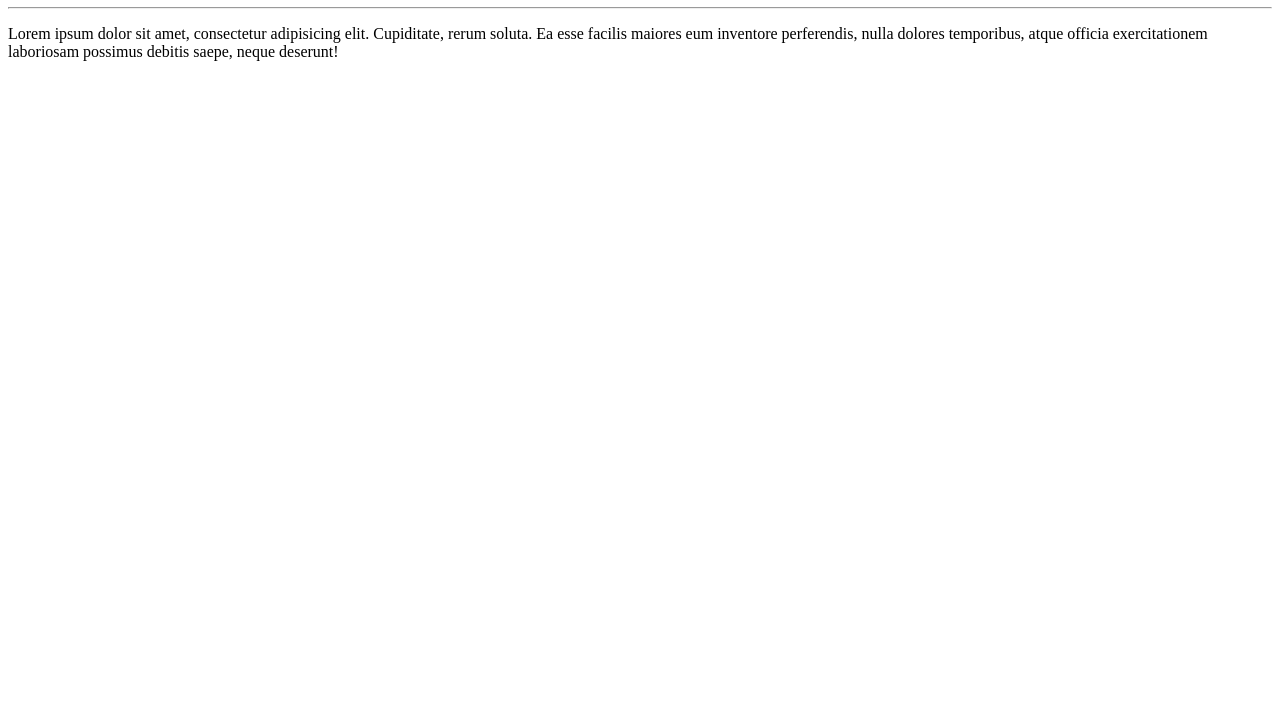
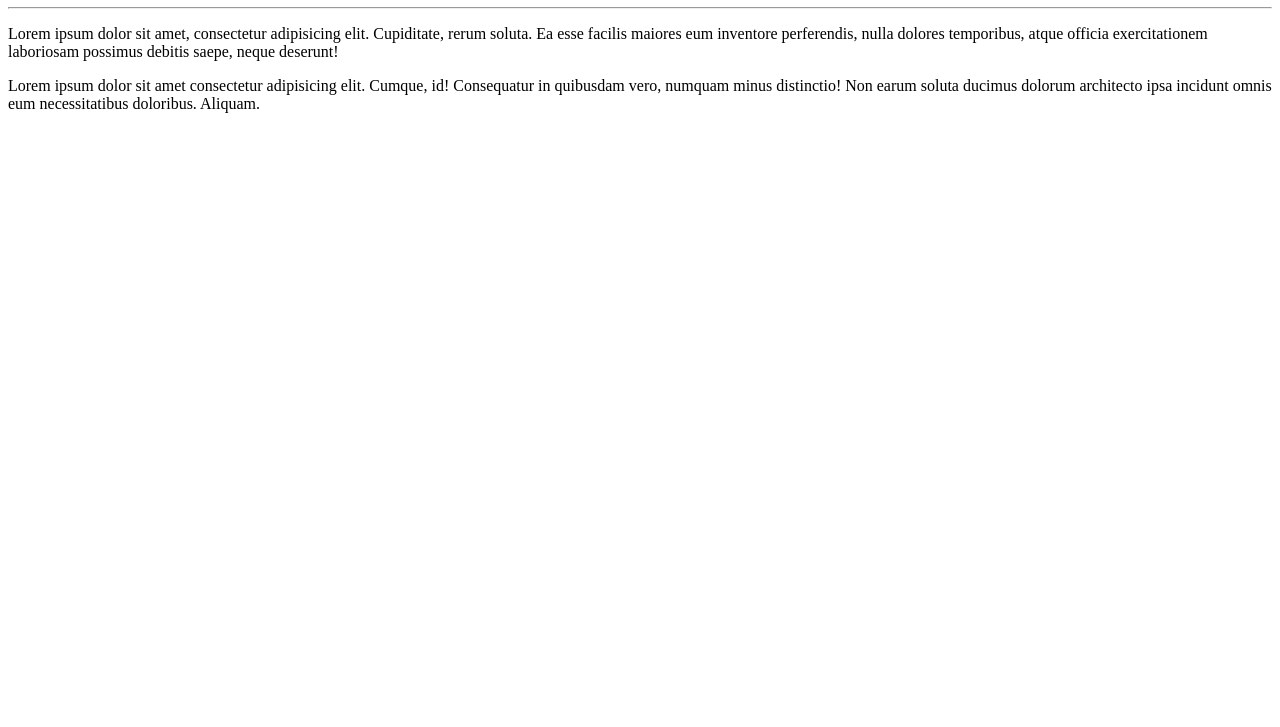
Before and after one commit to BrunoApostolico/ola-mundo, a plain HTML site: page site-exemplo/index.html in a window 1280 px wide. Shown: the part 73-800 px from the top of the page. Drawn offline with Linux system fonts and the light colour scheme.

Commit message:
Update index.html

```diff
--- a/site-exemplo/index.html
+++ b/site-exemplo/index.html
@@ -10,5 +10,6 @@
     <h1>Olá, Mundo!</h1>
     <hr>
     <p>Lorem ipsum dolor sit amet, consectetur adipisicing elit. Cupiditate, rerum soluta. Ea esse facilis maiores eum inventore perferendis, nulla dolores temporibus, atque officia exercitationem laboriosam possimus debitis saepe, neque deserunt!</p>
+<p>Lorem ipsum dolor sit amet consectetur adipisicing elit. Cumque, id! Consequatur in quibusdam vero, numquam minus distinctio! Non earum soluta ducimus dolorum architecto ipsa incidunt omnis eum necessitatibus doloribus. Aliquam.</p>
 </body>
 </html>
```
